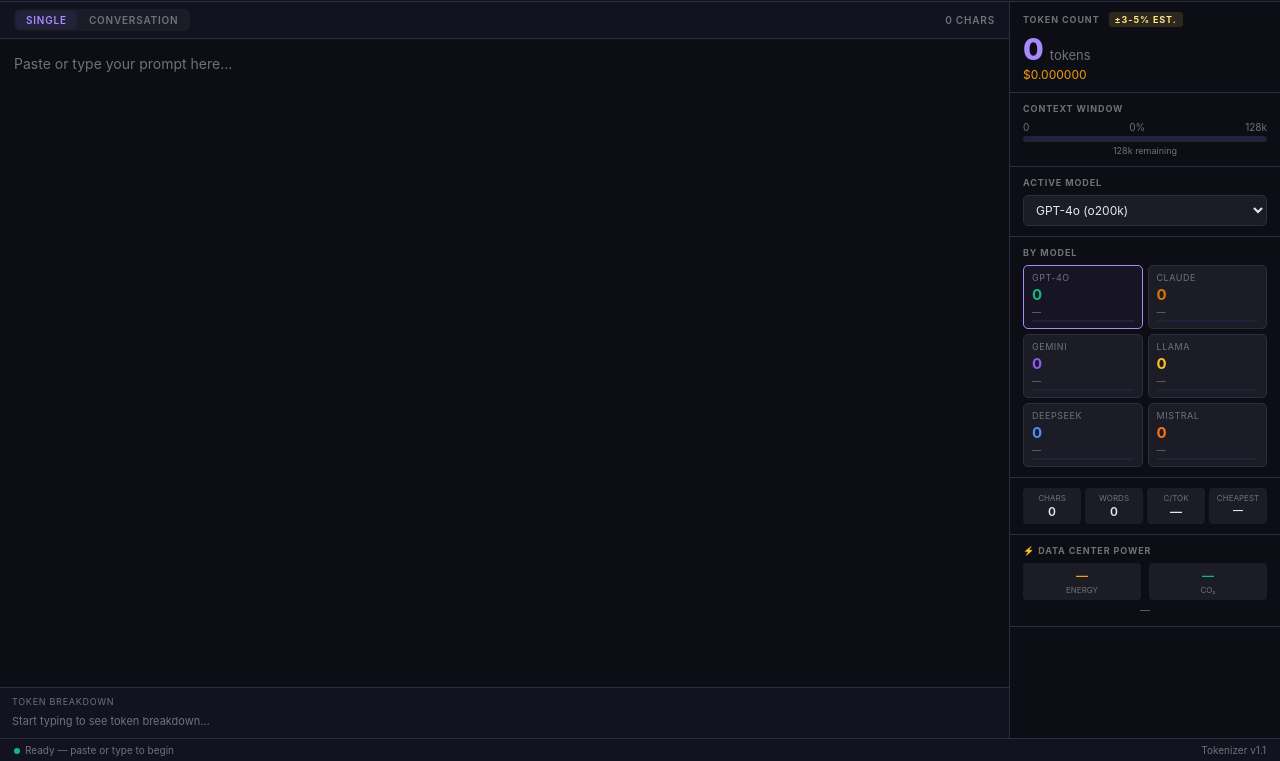
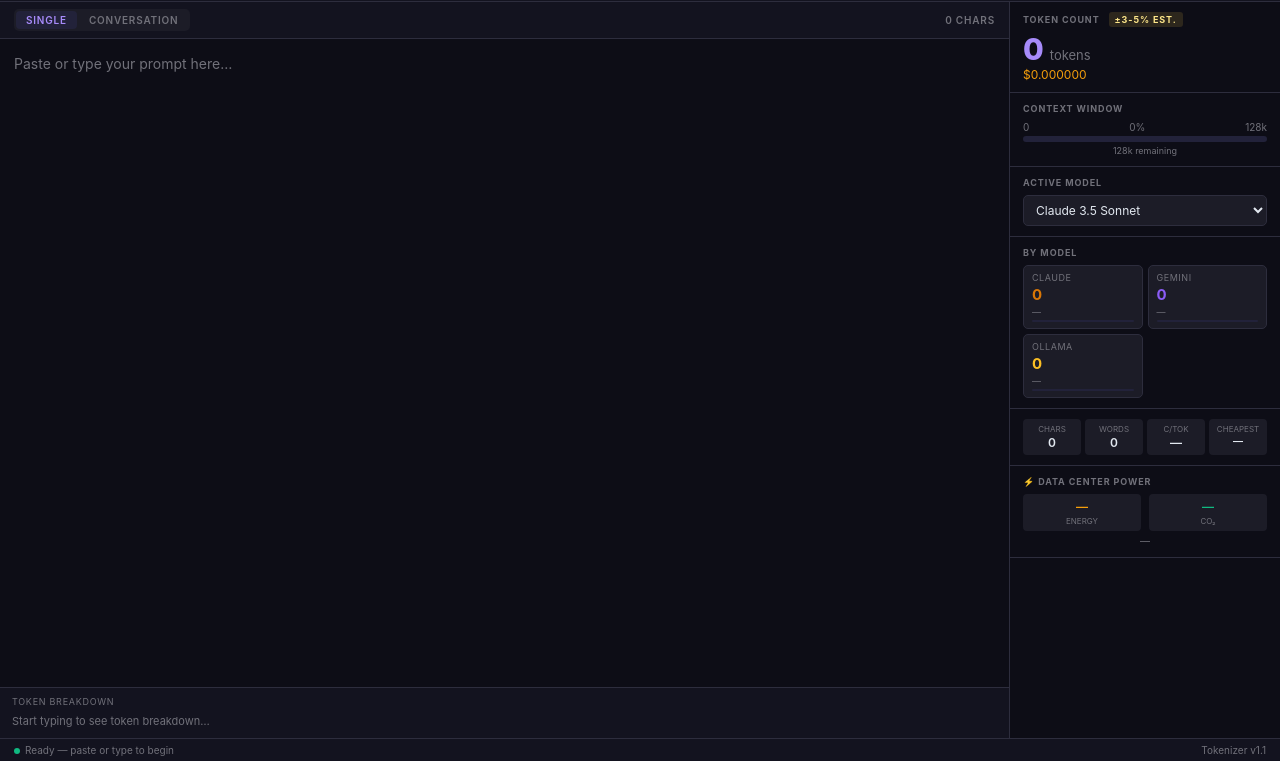
Before and after one commit to gyeningcorp/tokenizer, a browser extension: page desktop/renderer.html in a window 1280 px wide. Shown: the part 39-800 px from the top of the page. Drawn offline with Linux system fonts and the light colour scheme.

Commit message:
Desktop: keep only Claude, Gemini, Ollama — remove GPT/DeepSeek/Mistral/LM Studio/Jan/LocalAI/AnythingLLM

```diff
--- a/desktop/renderer.html
+++ b/desktop/renderer.html
@@ -292,13 +292,9 @@
         <div class="stat-section">
           <div class="stat-section-title">Active Model</div>
           <select id="model-select" onchange="onModelChange()">
-            <option value="o200k_base">GPT-4o (o200k)</option>
             <option value="claude">Claude 3.5 Sonnet</option>
             <option value="gemini">Gemini 1.5 Pro</option>
-            <option value="llama3">LLaMA 3 70B</option>
-            <option value="deepseek">DeepSeek V3</option>
-            <option value="mistral">Mistral Large</option>
-            <option value="cl100k_base">GPT-4 (cl100k)</option>
+            <option value="llama3">Ollama (Local)</option>
           </select>
         </div>
 
@@ -337,10 +333,6 @@
           <div class="field-label">Presets</div>
           <div class="presets">
             <div class="preset-btn" onclick="applyPreset('http://localhost:11434','llama3')">Ollama</div>
-            <div class="preset-btn" onclick="applyPreset('http://localhost:1234','local')">LM Studio</div>
-            <div class="preset-btn" onclick="applyPreset('http://localhost:3001','local')">AnythingLLM</div>
-            <div class="preset-btn" onclick="applyPreset('http://localhost:1337','local')">Jan</div>
-            <div class="preset-btn" onclick="applyPreset('http://localhost:8080','local')">LocalAI</div>
           </div>
         </div>
         <div class="local-panel">
--- a/desktop/renderer.js
+++ b/desktop/renderer.js
@@ -26,12 +26,9 @@ const ENERGY_WH_PER_1M = {
   llama3:5000, mistral:3000, deepseek:2500, grok:4500,
 };
 const GRID_INFO = [
-  { key:"o200k_base", label:"GPT-4o",   color:"#10b981" },
-  { key:"claude",     label:"Claude",   color:"#d97706" },
-  { key:"gemini",     label:"Gemini",   color:"#8b5cf6" },
-  { key:"llama3",     label:"LLaMA",    color:"#fbbf24" },
-  { key:"deepseek",   label:"DeepSeek", color:"#4f8ef7" },
-  { key:"mistral",    label:"Mistral",  color:"#f97316" },
+  { key:"claude",  label:"Claude",  color:"#d97706" },
+  { key:"gemini",  label:"Gemini",  color:"#8b5cf6" },
+  { key:"llama3",  label:"Ollama",  color:"#fbbf24" },
 ];
 
 function estCl100k(t) {
```
